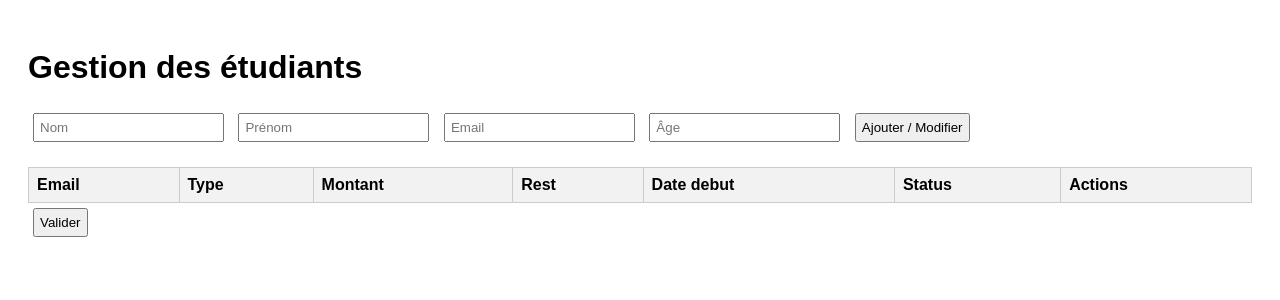
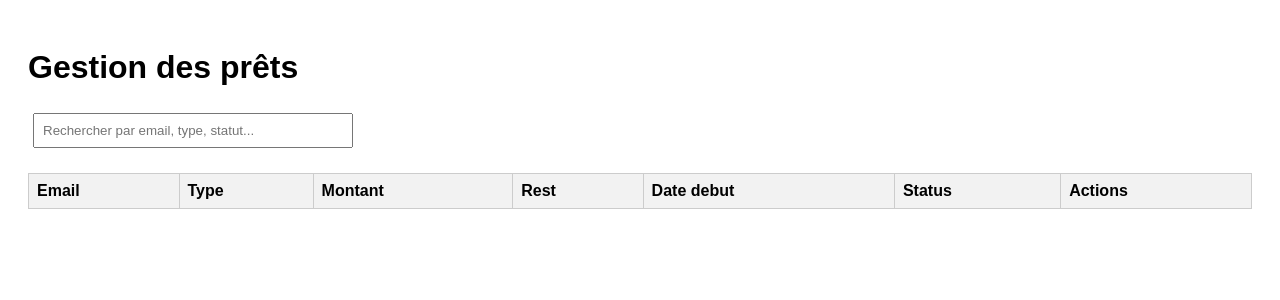
Before and after one commit to Feno2105/Projet_banque, a PHP site: page /Projet_banque/pret.php in a window 1280 px wide. Shown: the top 300 px of the page. Run offline with PHP 8.4, Linux system fonts and the light colour scheme; lists and menus that the app fills with data are empty.

Commit message:
filtre pret

```diff
--- a/project/pret.php
+++ b/project/pret.php
@@ -3,7 +3,7 @@
 
 <head>
   <meta charset="UTF-8">
-  <title>Gestion des étudiants</title>
+  <title>Liste des prêts</title>
   <style>
     body {
       font-family: sans-serif;
@@ -32,6 +32,15 @@
     th {
       background-color: #f2f2f2;
     }
+
+    .search-container {
+      margin: 20px 0;
+    }
+
+    #search-input {
+      width: 300px;
+      padding: 8px;
+    }
   </style>
 </head>
 
@@ -41,15 +50,10 @@
     <?php include 'fragment/navigation.php'; ?>
   </head>
 
-  <h1>Gestion des étudiants</h1>
+  <h1>Gestion des prêts</h1>
 
-  <div>
-    <input type="hidden" id="id">
-    <input type="text" id="nom" placeholder="Nom">
-    <input type="text" id="prenom" placeholder="Prénom">
-    <input type="email" id="email" placeholder="Email">
-    <input type="number" id="age" placeholder="Âge">
-    <button onclick="ajouterOuModifier()">Ajouter / Modifier</button>
+  <div class="search-container">
+    <input type="text" id="search-input" placeholder="Rechercher par email, type, statut..." oninput="filterLoans()">
   </div>
 
   <table id="table-etudiants">
@@ -67,18 +71,21 @@
     <tbody></tbody>
   </table>
 
-    <a href="/prets/accept/"><button>Valider</button></a>
-
   <script>
     const apiBase = "http://localhost/Projet_banque/project/ws";
+    let allLoans = []; // Variable pour stocker tous les prêts
 
-    function ajax(method, url, data, callback) {
+    function ajax(method, url, data, callback, errorCallback) {
       const xhr = new XMLHttpRequest();
       xhr.open(method, apiBase + url, true);
       xhr.setRequestHeader("Content-Type", "application/x-www-form-urlencoded");
       xhr.onreadystatechange = () => {
-        if (xhr.readyState === 4 && xhr.status === 200) {
+        if (xhr.readyState === 4) {
+          if (xhr.status === 200) {
             callback(JSON.parse(xhr.responseText));
+          } else if (errorCallback) {
+            errorCallback(new Error(xhr.statusText));
+          }
         }
       };
       xhr.send(data);
@@ -86,9 +93,18 @@
 
     function chargerEtudiants() {
       ajax("GET", "/prets", null, (data) => {
+        allLoans = data; // Stocke tous les prêts
+        displayLoans(data);
+      }, (error) => {
+        console.error("Erreur lors du chargement:", error);
+        alert("Erreur lors du chargement des données");
+      });
+    }
+
+    function displayLoans(loans) {
       const tbody = document.querySelector("#table-etudiants tbody");
       tbody.innerHTML = "";
-        data.forEach(e => {
+      loans.forEach(e => {
         const tr = document.createElement("tr");
         tr.innerHTML = `
           <td>${e.email}</td>
@@ -99,7 +115,7 @@
           <td>
             ${e.libelle === 'En attente'
               ? `
-        <button onclick="valider(${e.id_pret})">Valider</button></a>
+                <button onclick="valider(${e.id_pret})">Valider</button>
                 <button onclick="refuser(${e.id_pret})">Refuser</button>
               `
               : e.libelle
@@ -112,7 +128,26 @@
         `;
         tbody.appendChild(tr);
       });
+    }
+
+    function filterLoans() {
+      const searchTerm = document.getElementById("search-input").value.toLowerCase();
+      if (!searchTerm) {
+        displayLoans(allLoans); // Si vide, affiche tout
+        return;
+      }
+
+      const filteredLoans = allLoans.filter(loan => {
+        return (
+          (loan.email && loan.email.toLowerCase().includes(searchTerm)) ||
+          (loan.nom_type_pret && loan.nom_type_pret.toLowerCase().includes(searchTerm)) ||
+          (loan.libelle && loan.libelle.toLowerCase().includes(searchTerm)) ||
+          (loan.montant && loan.montant.toString().includes(searchTerm)) ||
+          (loan.reste_a_payer && loan.reste_a_payer.toString().includes(searchTerm))
+        );
       });
+
+      displayLoans(filteredLoans);
     }
 
     // Empêcher le double-clic
@@ -148,9 +183,9 @@ function refuser(id) {
       );
     }
 
+    // Chargement initial
     chargerEtudiants();
   </script>
 
 </body>
-
 </html>
--- a/project/ws/models/Pret.php
+++ b/project/ws/models/Pret.php
@@ -8,7 +8,7 @@ class Pret
     public static function getAll()
     {
         $db = getDB();
-        $stmt = $db->query('SELECT * FROM view_pret');
+        $stmt = $db->query('select * from view_pret ORDER BY date_debut DESC');
 
         return $stmt->fetchAll(PDO::FETCH_ASSOC);
     }
```
Lines whose indentation alone changed are shown as unchanged.
